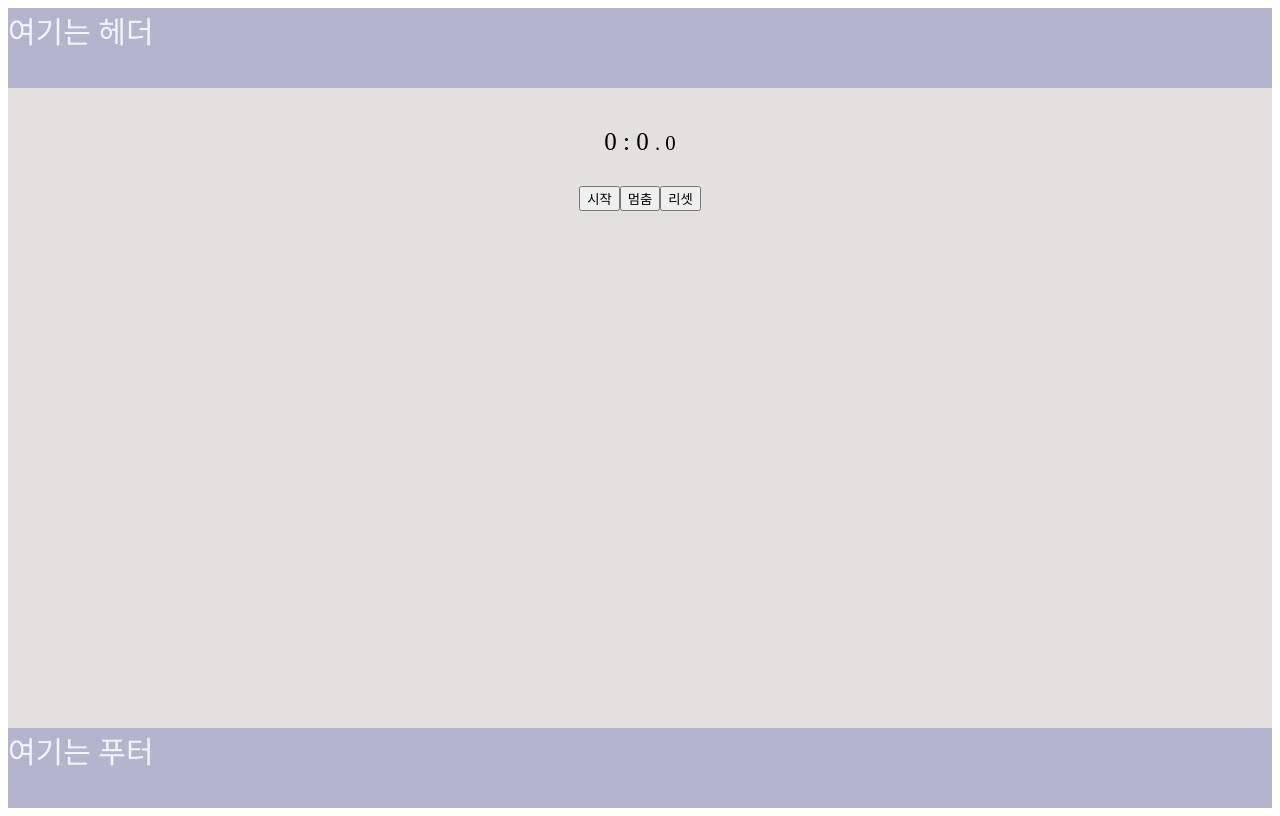
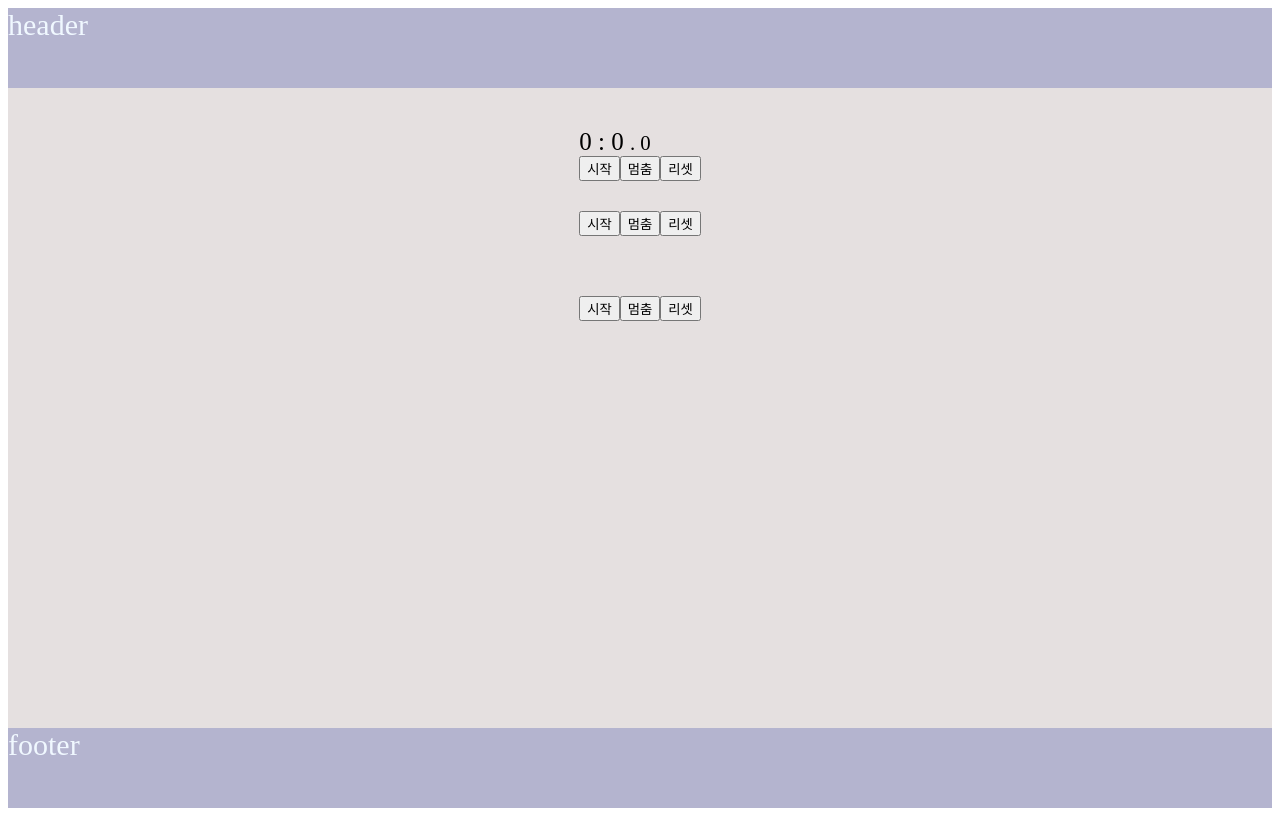
Before and after one commit to yxxh020/angular-practice, an Angular app: page / in a window 1280 px wide. Built offline with nearby package versions, Linux system fonts and the light colour scheme.

Commit message:
10 files modified, 1 added

```diff
--- a/src/app/footer/footer.component.html
+++ b/src/app/footer/footer.component.html
@@ -1,3 +1,2 @@
 <div class="title">
-여기는 푸터
-</div>
+footer</div>
--- a/src/app/header/header.component.html
+++ b/src/app/header/header.component.html
@@ -1,3 +1,2 @@
 <div class="title">
-여기는 헤더
-</div>
+header</div>
--- a/src/app/section/buttons/buttons.component.html
+++ b/src/app/section/buttons/buttons.component.html
@@ -1,14 +1,14 @@
 <p>
 
-<button class="start-btn" (click)="start()">
+<button class="start-btn" (click)="executeButton('start')">
 시작
 </button>
 
-<button class="stop-btn">
+<button class="stop-btn" (click)="executeButton('stop')">
 멈춤
 </button>
 
-<button class="reset-btn">
+<button class="reset-btn" (click)="executeButton('reset')">
 리셋
 </button>
 </p>
--- a/src/app/section/buttons/buttons.component.ts
+++ b/src/app/section/buttons/buttons.component.ts
@@ -13,8 +13,8 @@ export class ButtonsComponent implements OnInit {
   constructor() { }
 
 
-  start(){
-    this.clickEvent.emit('start');
+  executeButton(command){
+    this.clickEvent.emit(command);
 
   }
   ngOnInit() {
--- a/src/app/section/section.component.html
+++ b/src/app/section/section.component.html
@@ -1,6 +1,15 @@
 <div class="title">
   <div class="display">
     <app-time-display [inputData]="present"></app-time-display>
+    <!-- <app-time-display></app-time-display> -->
+
+
     <app-buttons (clickEvent)="startTime($event)"></app-buttons>
+
+
+
+    {{commandText}} <!--재사용성~-->
+    <app-buttons (clickEvent)=" commandText = $event"></app-buttons>
+
   </div>
 </div>
--- a/src/app/section/section.component.ts
+++ b/src/app/section/section.component.ts
@@ -9,7 +9,7 @@ export class SectionComponent implements OnInit {
 
   present ='welcome';
 
-
+  commandText
 
   constructor() { }
 
--- a/src/app/section/time-display/time-display.component.html
+++ b/src/app/section/time-display/time-display.component.html
@@ -11,3 +11,15 @@
   </div>
 
 </div>
+
+<button class="start-btn" (click)="timeStart()">
+시작
+</button>
+
+<button class="stop-btn" (click)="timeStop()">
+멈춤
+</button>
+
+<button class="reset-btn" (click)="timeReset()">
+리셋
+</button>
--- a/src/app/section/time-display/time-display.component.ts
+++ b/src/app/section/time-display/time-display.component.ts
@@ -11,7 +11,7 @@ import {
   templateUrl: './time-display.component.html',
   styleUrls: ['./time-display.component.css'],
 })
-export class TimeDisplayComponent implements OnInit {
+export class TimeDisplayComponent implements OnInit, OnChanges {
   @Input() inputData: string;
 
   min:number = 0
@@ -29,16 +29,34 @@ export class TimeDisplayComponent implements OnInit {
   timeStart(){
     this.timeInterval = setInterval(() => {
       this.ms++;
-    }, 10)
-    // clearInterval()
+    }, 10) //10초마다 millisecond가 +
+
+  }
+  timeStop(){
+    clearInterval(this.timeInterval)
   }
 
+  timeReset(){
+    this.timeStop();
+    this.ms = 0;
+  }
 
   ngOnChanges(changes: SimpleChanges) {
+    console.log(changes['inputData'])
+    for (let propName in changes) {
+      if (propName == 'inputData') {
+        switch(changes[propName].currentValue){
+          case 'start':
+            this.timeStart();
+            break;
+          case 'stop':
+            this.timeStop();
+            break;
+          case 'reset':
+            this.timeReset();
+            break;
+        }
 
-    for (let propName in changes) {
-      if (propName == 'inputData' && changes[propName].currentValue == 'start') {
-        this.timeStart();
       }
     }
   }
```
Also changed, not shown: src/app/app.module.ts (+6 -4 lines), src/app/layout/layout.module.ts (added, +12 -0 lines), src/app/app.component.html (line endings or trailing spaces).
